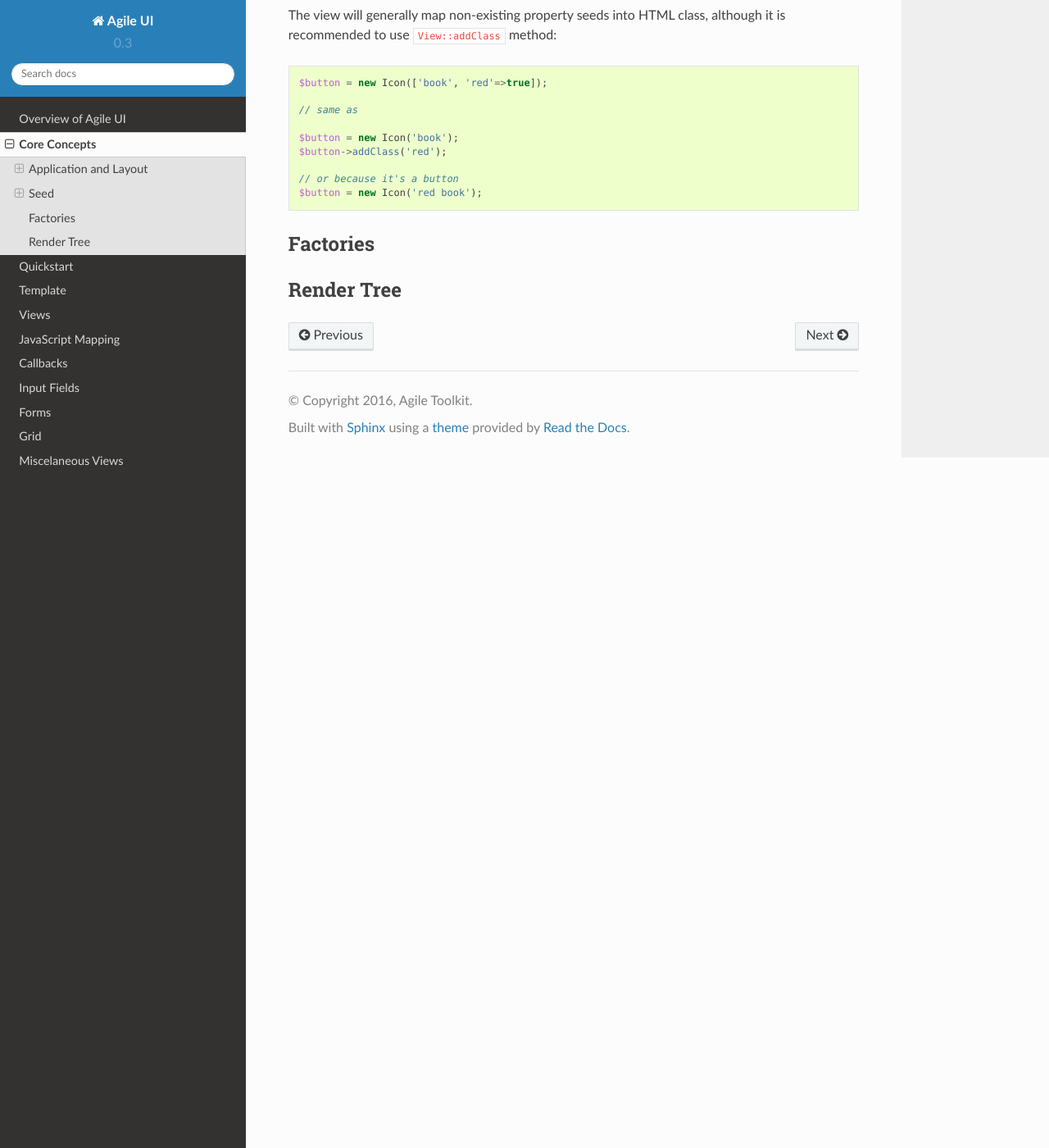
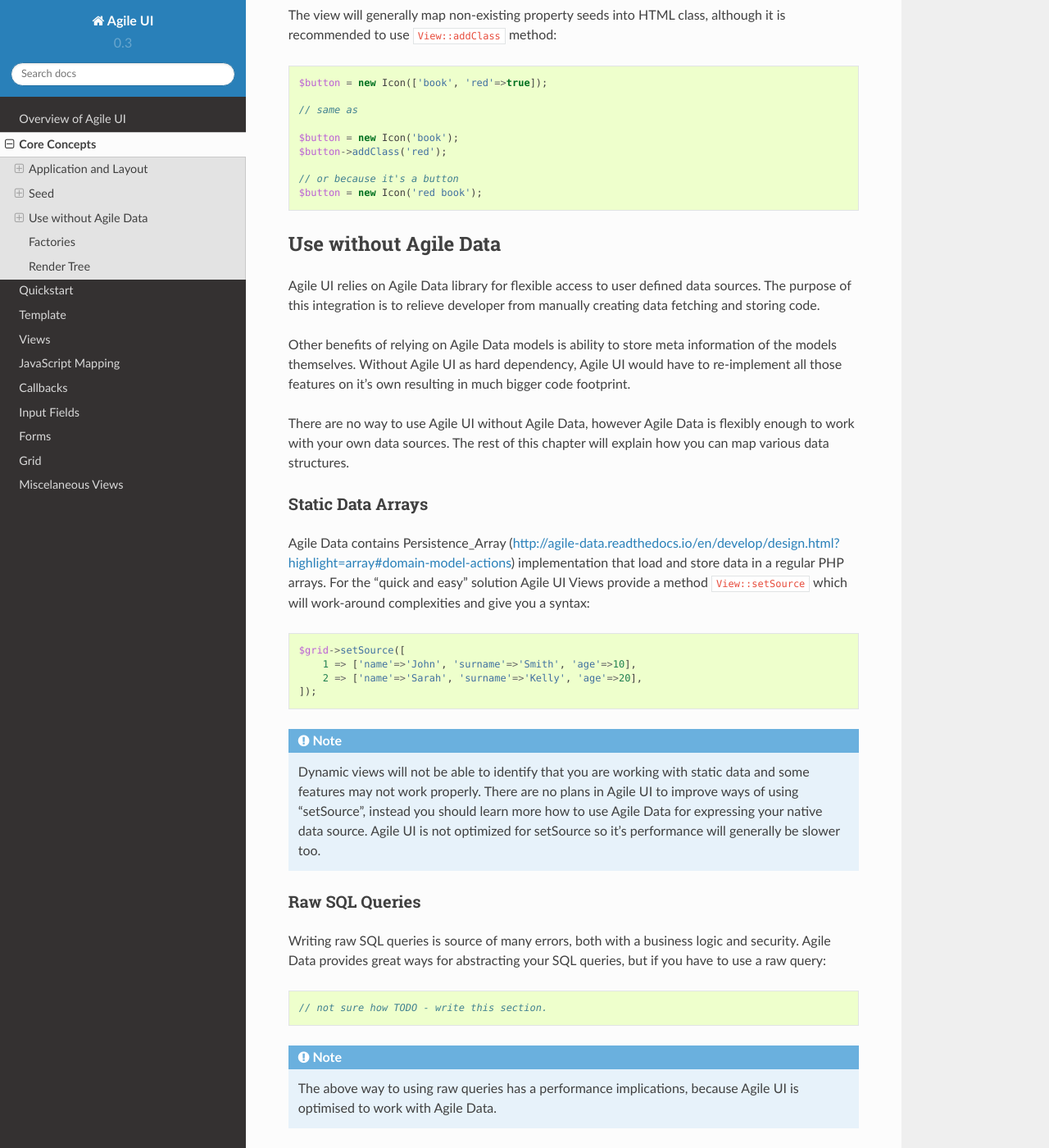
Before and after one commit to atk4/ui, a Sphinx documentation site: the page built from docs/core.rst, in a window 1280 px wide and 1400 px high, scrolled down 3665 px. Shown: the whole window at 82% size. Built offline with Sphinx 7.4.7 and the Read the Docs theme 2.0.0, drawn with Linux system fonts in a browser that asks for light colours; cross-references to code outside the pages are shown as plain code.

Commit message:
Various cleanups

```diff
--- a/docs/core.rst
+++ b/docs/core.rst
@@ -172,6 +172,52 @@
     // or because it's a button
     $button = new Icon('red book');
 
+
+.. _no_data:
+
+Use without Agile Data
+======================
+
+Agile UI relies on Agile Data library for flexible access to user defined data sources. The purpose of this integration
+is to relieve developer from manually creating data fetching and storing code.
+
+Other benefits of relying on Agile Data models is ability to store meta information of the models themselves. Without
+Agile UI as hard dependency, Agile UI would have to re-implement all those features on it's own resulting in much
+bigger code footprint.
+
+There are no way to use Agile UI without Agile Data, however Agile Data is flexibly enough to work with your own
+data sources. The rest of this chapter will explain how you can map various data structures.
+
+Static Data Arrays
+------------------
+
+Agile Data contains Persistence_Array (http://agile-data.readthedocs.io/en/develop/design.html?highlight=array#domain-model-actions)
+implementation that load and store data in a regular PHP arrays. For the "quick and easy" solution Agile UI Views provide a
+method :php:meth:`View::setSource` which will work-around complexities and give you a syntax::
+
+    $grid->setSource([
+        1 => ['name'=>'John', 'surname'=>'Smith', 'age'=>10],
+        2 => ['name'=>'Sarah', 'surname'=>'Kelly', 'age'=>20],
+    ]);
+
+.. note::
+    Dynamic views will not be able to identify that you are working with static data and some features may not work properly.
+    There are no plans in Agile UI to improve ways of using "setSource", instead you should learn more how to use Agile Data
+    for expressing your native data source. Agile UI is not optimized for setSource so it's performance will generally be
+    slower too.
+
+Raw SQL Queries
+---------------
+
+Writing raw SQL queries is source of many errors, both with a business logic and security. Agile Data provides great ways
+for abstracting your SQL queries, but if you have to use a raw query::
+
+    // not sure how TODO - write this section.
+
+.. note::
+    The above way to using raw queries has a performance implications, because Agile UI is optimised to work with Agile
+    Data.
+
 Factories
 =========
 
```
Also changed, not shown: docs/grid.rst (+22 -2 lines), .codeclimate.yml, 6 other files.
